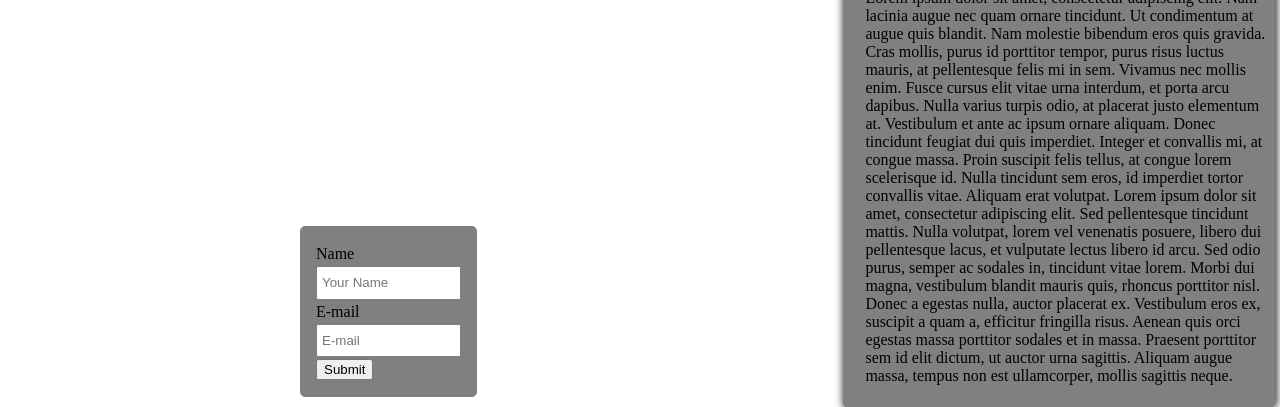
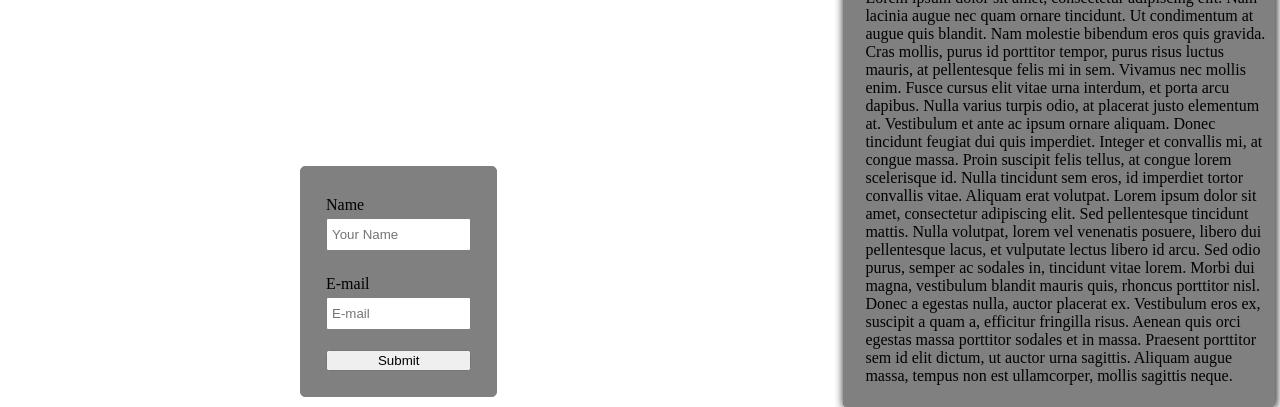
Before and after one commit to kshitij-18/landing, a plain HTML site: page mainblog.html in a window 1280 px wide. Shown: the part 403-810 px from the top of the page. Drawn offline with Linux system fonts and the light colour scheme; a script that the page names is missing; a web font is replaced by a local one.

Commit message:
small changes

```diff
--- a/mainblog.css
+++ b/mainblog.css
@@ -144,6 +144,13 @@ display: flex;
 	box-shadow: 1px 1px 10px rgb(59,89,152);
 	width:20em;
 }
+
+.form{
+	line-height: 1.6;
+	display: flex;
+	flex-direction: column;
+	padding: 10px;
+}
 /*********************************************************MOBILE-USERS***********************************************************/
 @media screen and (max-width:786px)
 {
--- a/mainblog.html
+++ b/mainblog.html
@@ -37,16 +37,18 @@
 	</div>
 	</section>
 	<form id="feedback">
-		<div>
-		<label>Name</label>
+		<div class="form">
+		<label class="form-element">Name</label>
+		<input type="text" name="name" placeholder="Your Name" id="name">
 	</div>
-		<input type="text" name="name" placeholder="Your Name" id="name">
-		<div>
-			<label>E-mail</label>
+
+		<div class="form">
+			<label class="form-element">E-mail</label>
+			<input type="email" name="mail" placeholder="E-mail" id="mail">
 		</div>
-		<input type="email" name="mail" placeholder="E-mail" id="mail">
-		<div>
-		<input type="submit" name="sub">
+
+		<div class="form">
+		<input type="submit" name="sub" class="form-element">
 	</div>
 	</form>
 	<script type="text/javascript" src="mainblog.js"></script>
```
